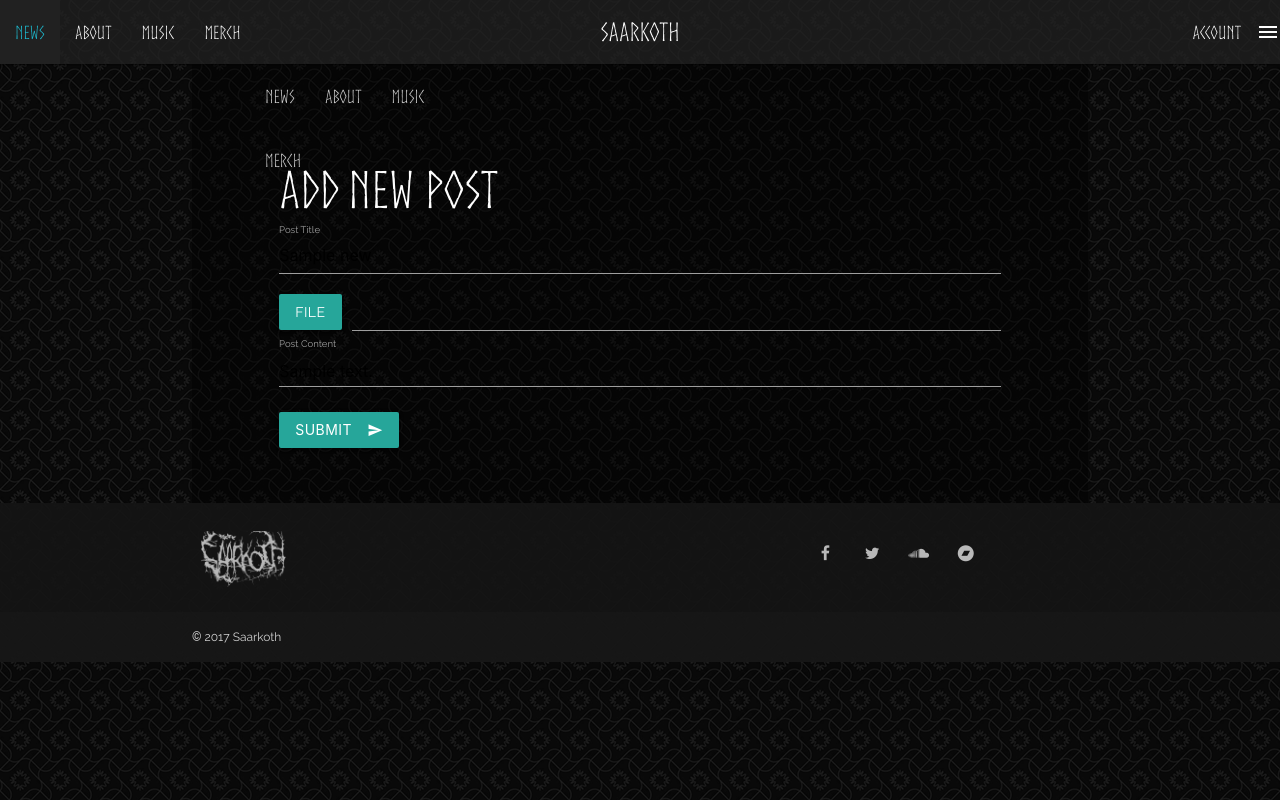
After one commit to wolflint/saarkothWebsite, a PHP site: page /e_news.php?pid=1 in a window 1280 px wide. The commit adds this page. Run offline with PHP 8.4, Linux system fonts and the light colour scheme; the visitor is signed in with stand-in values (Sample User, id 1); tables that the repository leaves empty or names only in its code hold one stand-in row (values such as "Sample post"); some libraries are stand-ins or nearby versions.

Commit message:
working on e_news.inc

```diff
--- a/css/myStyle.css
+++ b/css/myStyle.css
@@ -173,9 +173,11 @@
 .article-content {
   border-style: double;
   border-color: rgb(255, 255, 255);
-  border-left: none;
+  border-radius: 10px;
+  padding: 15px;
+  /* border-left: none;
   border-right: none;
-  border-bottom: none;
+  border-bottom: none; */
 }
 
 .content-img {
--- /dev/null
+++ b/e_news.php
@@ -0,0 +1,76 @@
+<?php
+$pageTitle = "Saarkoth - Edit Article"; include_once 'includes/header.php';
+
+if ($_SESSION['u_uid'] != 'admin') {
+    header("Location: news.php?error=nopermission");
+}
+?>
+
+<?php
+    include_once 'includes/dbh.inc.php';
+    if (!isset($_GET['pid'])) {
+        header('Location: ../news.php?edit_error');
+    } else {
+        $p_id = $_GET['pid'];
+        $sql = "SELECT * FROM news WHERE post_id=$p_id";
+        $result = mysqli_query($conn, $sql);
+        $resultCheck = mysqli_num_rows($result);
+
+        if ($resultCheck > 0) {
+            while ($row = mysqli_fetch_assoc($result)) {
+                $p_title = $row['title'];
+                // $p_image = $row['image'];
+                $p_content = $row['content'];
+            }
+        }
+        // $sql = "DELETE FROM news WHERE post_id = $p_id";
+        // mysqli_query($conn, $sql);
+        // header('Location: ../news.php?delete_success');
+    }
+?>
+
+<!-- SECTIONS -->
+<main class="container">
+    <div class="row">
+
+        <form class="col s10 offset-s1" action="includes/e_news.inc.php" method="post" enctype="multipart/form-data">
+            <div class="row">
+                <h1>Add new post</h1>
+
+                <div class="input-field">
+                    <input hidden type="text" name="p_id" value="<?php echo $p_id; ?>">
+                    <input type="text" name="p_title" id="p_title" value="<?php echo $p_title; ?>">
+                    <label for="p_title">Post Title</label>
+                </div>
+
+                <div class="file-field input-field">
+                    <div class="btn">
+                        <span>File</span>
+                        <input type="file" name="file">
+                    </div>
+                  <div class="file-path-wrapper">
+                      <input class="file-path validate" type="text">
+                  </div>
+                </div>
+
+                <div class="input-field">
+                    <textarea name="p_content" class="materialize-textarea" id="textarea1"><?php echo $p_content; ?></textarea>
+                    <label for="textarea1">Post Content</label>
+                </div>
+
+                <button class="btn waves-effect waves-light" type="submit" name="submit">Submit
+                    <i class="material-icons right">send</i>
+                </button>
+
+            </div>
+        </form>
+
+    </div>
+</main>
+
+<script type="text/javascript">
+    $('#textarea1').val('New Text');
+    $('#textarea1').trigger('autoresize');
+</script>
+
+<?php include('includes/footer.php'); ?>
--- a/editAccount.php
+++ b/editAccount.php
@@ -1,6 +1,6 @@
 <?php $pageTitle = "Saarkoth - Account"; include_once 'includes/header.php'; include_once 'includes/dbh.inc.php';
 $seshID = $_SESSION['u_id'];
-$sql = "SELECT * FROM users WHERE user_id=$seshID;";
+$sql = "SELECT * FROM users WHERE user_id=$seshID";
 $result = mysqli_query($conn, $sql);
 $resultCheck = mysqli_num_rows($result);
 
--- a/includes/d_news.inc.php
+++ b/includes/d_news.inc.php
@@ -1,11 +1,11 @@
 <?php
     include_once 'dbh.inc.php';
     if (!isset($_GET['pid'])) {
-        header('');
+        header('Location: ../news.php?delete_error');
     } else {
         $p_id = $_GET['pid'];
         $sql = "DELETE FROM news WHERE post_id = $p_id";
         mysqli_query($conn, $sql);
-        header('');
+        header('Location: ../news.php?delete_success');
     }
 ?>
--- a/news.php
+++ b/news.php
@@ -31,7 +31,7 @@
 						if (isset($_SESSION['u_uid']) && $_SESSION['u_uid'] == 'admin') {
 							$edit = "
 							<a class=\"btn\" href=\"includes/d_news.inc.php?pid=$p_id\">Delete</a>
-							<a class=\"btn\" href=\"includes/e_news.inc.php?pid=$p_id\">Edit</a>
+							<a class=\"btn\" href=\"e_news.php?pid=$p_id\">Edit</a>
 							";
 						} else {
 							$edit ="";
@@ -56,10 +56,6 @@
 				} else {
 					echo "No posts found";
 				}
-
-			$test = "<img src=\"assets/logo.png\" alt=\"\">";
-			$fixed = htmlspecialchars($test);
-			echo $fixed;
 			?>
 		</div>
 	</div>
```
Also changed, not shown: includes/e_news.inc.php (added, +15 -0 lines).
